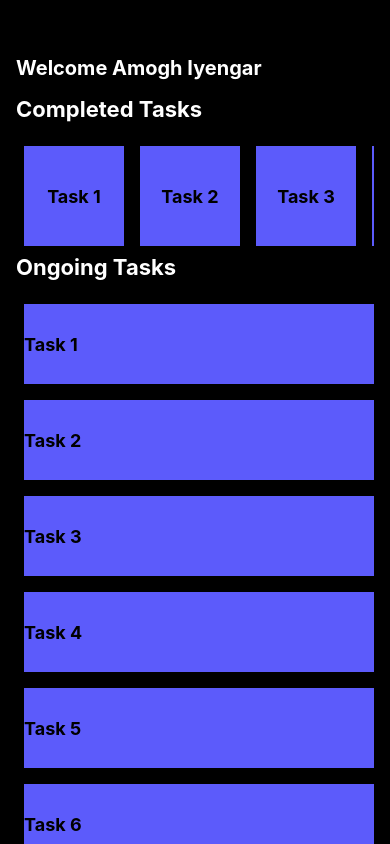
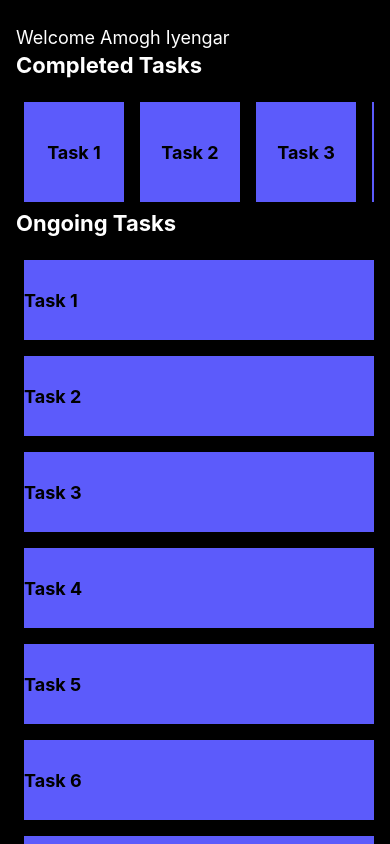
Before and after one commit to Zafcar/Major-Topic-HabitAI, a React Native app: screen /HomeScreen in a window 390 px wide. Shown: the top 844 px of the page. Built offline with nearby package versions, Linux system fonts and the light colour scheme.

Commit message:
Added tailwind and and started using yarn

```diff
--- a/babel.config.js
+++ b/babel.config.js
@@ -1,6 +1,7 @@
-module.exports = function(api) {
+module.exports = function (api) {
   api.cache(true);
   return {
-    presets: ['babel-preset-expo'],
+    presets: ["babel-preset-expo"],
+    plugins: ["nativewind/babel"],
   };
 };
--- a/homescreen.js
+++ b/homescreen.js
@@ -27,11 +27,7 @@ function HomeLayout() {
 
 function UserDisplay() {
   const name = "Amogh Iyengar"; //Name changed here later on
-  return (
-    <Text style={[styles.welcomeText, { color: "white", marginTop: 40 }]}>
-      Welcome {name}
-    </Text>
-  );
+  return <Text className="mt-2 text-lg text-white">Welcome {name}</Text>;
 }
 
 function CompletedTasks() {
--- a/package.json
+++ b/package.json
@@ -14,6 +14,7 @@
     "@react-navigation/stack": "^6.3.20",
     "expo": "~49.0.15",
     "expo-status-bar": "~1.6.0",
+    "nativewind": "^2.0.11",
     "react": "18.2.0",
     "react-native": "0.72.6",
     "react-native-gesture-handler": "^2.13.4",
@@ -24,7 +25,8 @@
     "react-navigation-stack": "^2.10.4"
   },
   "devDependencies": {
-    "@babel/core": "^7.20.0"
+    "@babel/core": "^7.20.0",
+    "tailwindcss": "3.3.2"
   },
   "private": true
 }
--- /dev/null
+++ b/tailwind.config.js
@@ -0,0 +1,8 @@
+/** @type {import('tailwindcss').Config} */
+module.exports = {
+  content: ["./App.{js,jsx,ts,tsx}", "./homescreen.{js,jsx,ts,tsx}"],
+  theme: {
+    extend: {},
+  },
+  plugins: [],
+};
```
Also changed, not shown: 2 other files (tests, documents, lock files or other folders).
